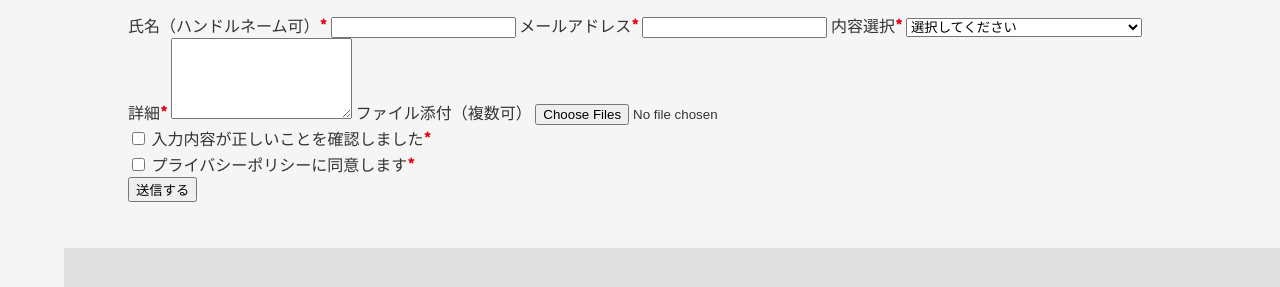
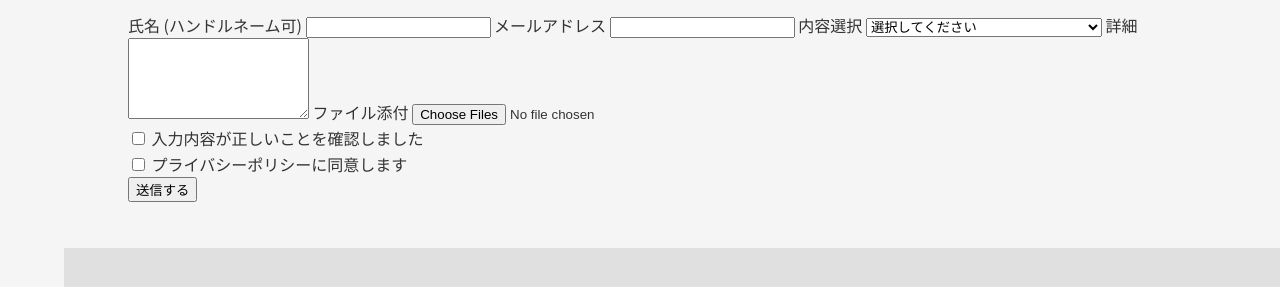
Before and after one commit to sekitan-ofc/sekitan-ofc.github.io, a plain HTML site: page form.html in a window 1280 px wide. Shown: the part 157-444 px from the top of the page. Drawn offline with Linux system fonts and the light colour scheme.

Commit message:
Add files via upload

```diff
--- a/form.html
+++ b/form.html
@@ -36,25 +36,19 @@
 
   <!-- メインコンテンツ -->
   <main class="container">
-<!DOCTYPE html>
-<html lang="ja">
-<head>
-  <meta charset="UTF-8">
-  <meta name="viewport" content="width=device-width, initial-scale=1.0">
-  <title>お問い合わせフォーム | せきたんWeb</title>
-  <link rel="stylesheet" href="css/style.css">
-</head>
+
+
 <body>
-  <div class="container">
+  <div class="container" id="formContainer">
     <h1>お問い合わせ</h1>
     <form id="contactForm">
-      <label for="name">氏名（ハンドルネーム可）<span class="required">*</span></label>
+      <label for="name">氏名 (ハンドルネーム可)<span class="required"></span></label>
       <input type="text" id="name" name="name" required>
 
-      <label for="email">メールアドレス<span class="required">*</span></label>
+      <label for="email">メールアドレス<span class="required"></span></label>
       <input type="email" id="email" name="email" required>
 
-      <label for="category">内容選択<span class="required">*</span></label>
+      <label for="category">内容選択<span class="required"></span></label>
       <select id="category" name="category" required>
         <option value="">選択してください</option>
         <option value="当サイトに関して">当サイトに関して</option>
@@ -65,30 +59,30 @@
         <option value="その他">その他</option>
       </select>
 
-      <label for="details">詳細<span class="required">*</span></label>
+      <label for="details">詳細<span class="required"></span></label>
       <textarea id="details" name="details" rows="5" required></textarea>
 
-      <label for="fileUpload">ファイル添付（複数可）</label>
+      <label for="fileUpload">ファイル添付</label>
       <input type="file" id="fileUpload" name="fileUpload" multiple>
       <div id="fileList"></div>
 
       <div>
         <input type="checkbox" id="confirmCheckbox" name="confirmCheckbox" required>
-        <label for="confirmCheckbox">入力内容が正しいことを確認しました<span class="required">*</span></label>
+        <label for="confirmCheckbox">入力内容が正しいことを確認しました<span class="required"></span></label>
       </div>
 
       <div>
         <input type="checkbox" id="privacyPolicyCheckbox" name="privacyPolicyCheckbox" required>
-        <label for="privacyPolicyCheckbox">プライバシーポリシーに同意します<span class="required">*</span></label>
+        <label for="privacyPolicyCheckbox">プライバシーポリシーに同意します<span class="required"></span></label>
       </div>
 
       <button type="submit" id="submitButton">送信する</button>
     </form>
-
-    <div id="resultMessage"></div>
   </div>
 
-
+  <script src="script_form.js"></script>
+</body>
+</html>
 
 
 
--- a/js/script_form.js
+++ b/js/script_form.js
@@ -2,10 +2,10 @@ document.addEventListener('DOMContentLoaded', () => {
   const form = document.getElementById('contactForm');
   const fileInput = document.getElementById('fileUpload');
   const fileList = document.getElementById('fileList');
-  const resultMessage = document.createElement('div'); // 送信結果表示用
+  const resultMessage = document.createElement('div');
   form.parentNode.insertBefore(resultMessage, form.nextSibling);
 
-  // ファイル選択時にファイル名を表示
+  // ファイル選択時に表示
   fileInput.addEventListener('change', () => {
     fileList.innerHTML = '';
     const files = Array.from(fileInput.files);
@@ -19,14 +19,13 @@ document.addEventListener('DOMContentLoaded', () => {
     fileList.appendChild(ul);
   });
 
-  // フォーム送信
+  // フォーム送信（ファイルなしでもOK）
   form.addEventListener('submit', async (e) => {
     e.preventDefault();
-
     const formData = new FormData(form);
 
     try {
-      const response = await fetch('https://script.google.com/macros/s/AKfycbxCx8DHRl0WqFytvihevkOHzbvCcDyeBSAESxjm4FVd3ogG-MzJpXV3U3AV2N4gZezPHA/exec', { // ← GASデプロイURL
+      const response = await fetch('https://script.google.com/macros/s/AKfycbwT_KIZKRcYjBhpu6bOkE-Rsa_saZJl9lo2Aeq32DhHGiKonTsVdfyxgPd3LKx1rehOhw/exec', {
         method: 'POST',
         body: formData
       });
@@ -35,8 +34,6 @@ document.addEventListener('DOMContentLoaded', () => {
 
       const result = await response.text();
       resultMessage.innerHTML = result;
-
-      // フォームリセット
       form.reset();
       fileList.innerHTML = '';
     } catch (error) {
```
